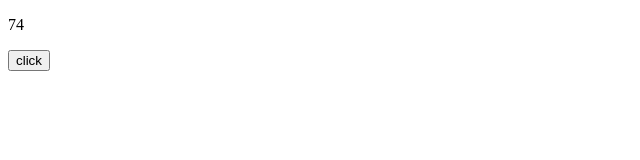
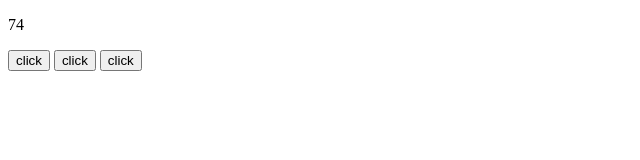
Before and after one commit to ngotritruong/FlexpProject, a website: page index.html in a window 1280 px wide. Shown: the whole page, without its empty margins (0-640 px from the left). Drawn offline with Linux system fonts and the light colour scheme.

Commit message:
Update index.html

```diff
--- a/index.html
+++ b/index.html
@@ -10,6 +10,8 @@
 <body>
     <p id='box'></p>
     <button id='hello'>click</button>
+    <button id='hello'>click</button>
+    <button id='hello'>click</button>
     <script type="module" src="./script.js"></script>
 </body>
 </html>
```
